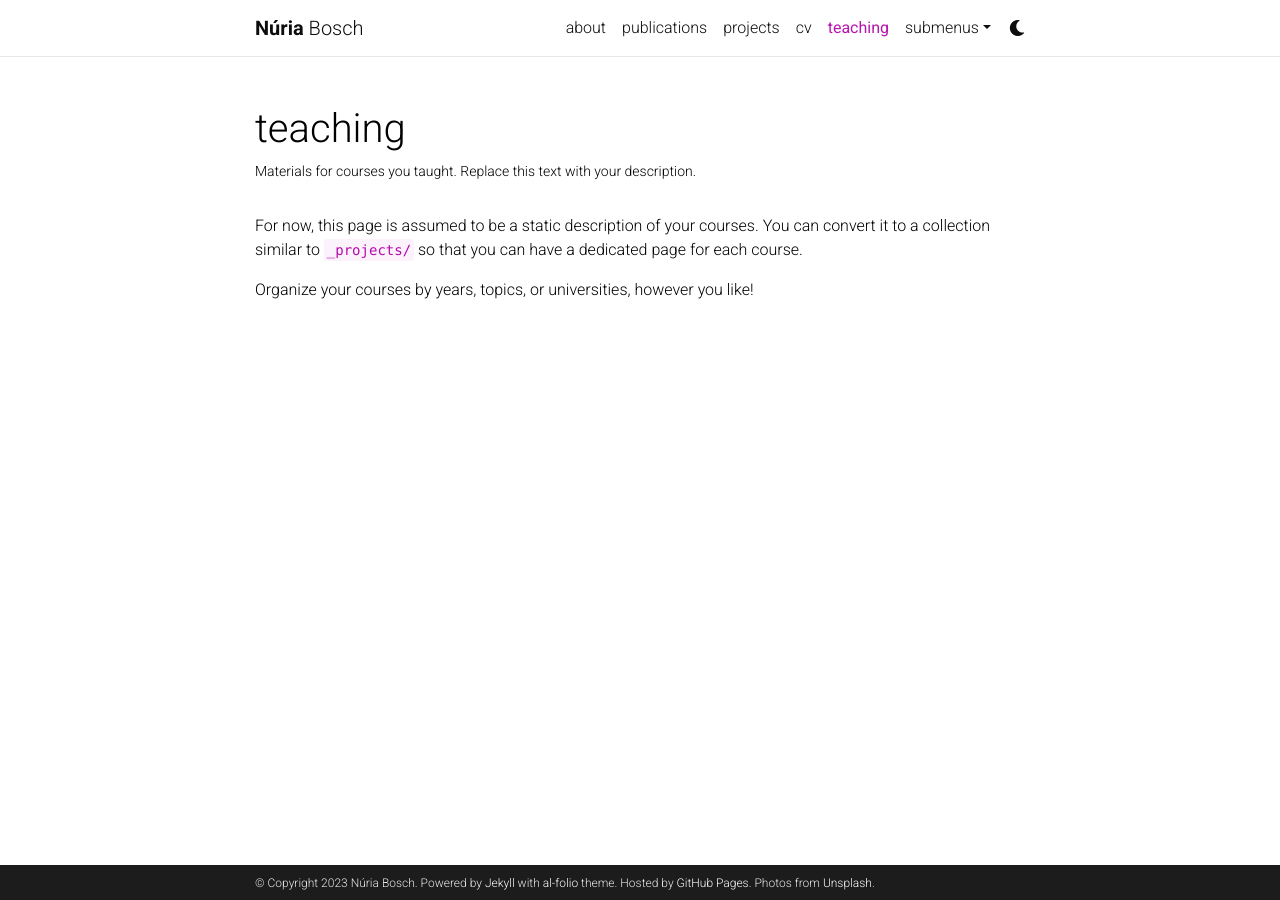
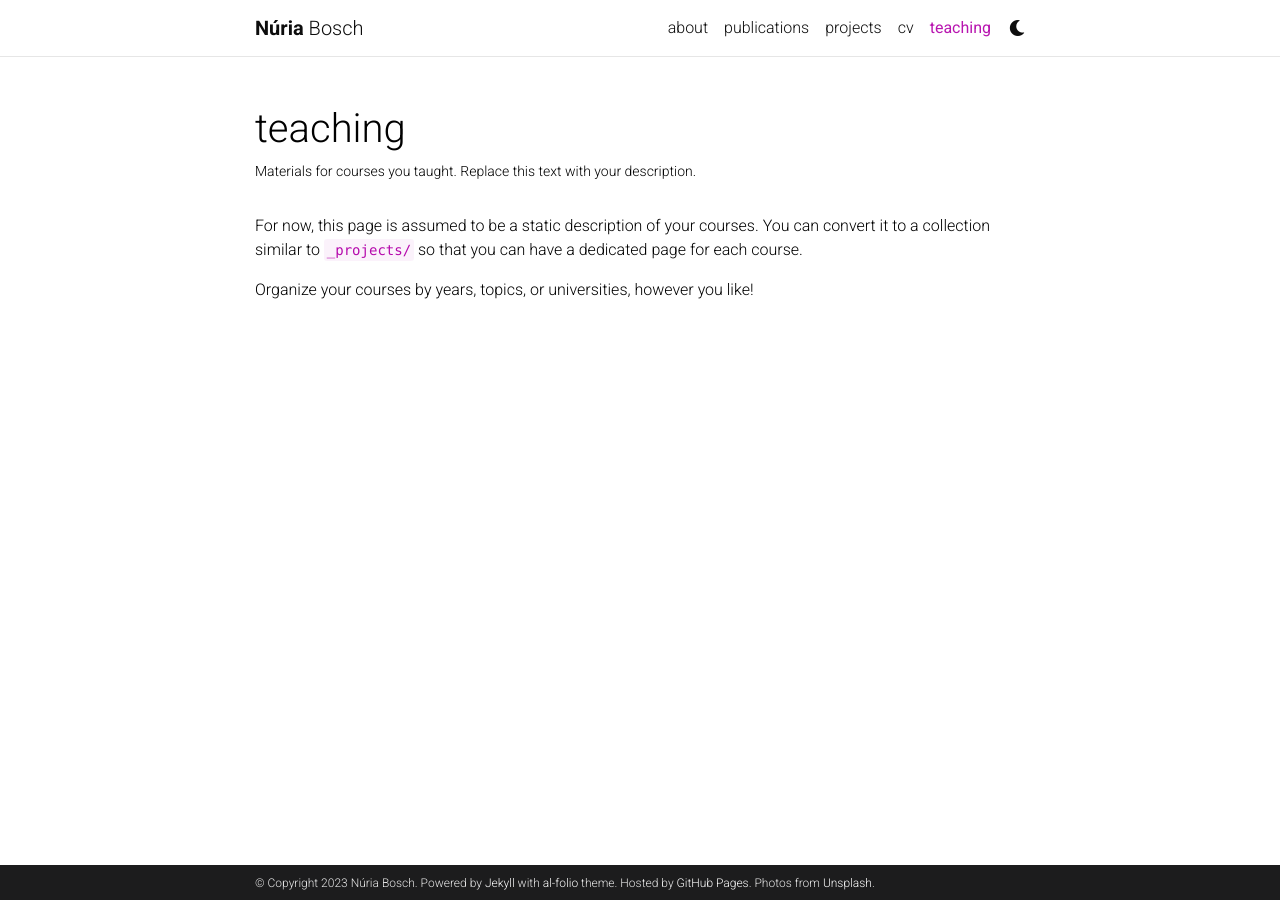
Before and after one commit to nuria-bosch/nuria-bosch.github.io, a Jekyll site: the page built from _pages/teaching.md, in a window 1280 px wide. Built offline with Jekyll 4.4.1, drawn with Linux system fonts in a browser that asks for light colours; comment, search, counter and statistics services are not loaded; a style sheet for code colours, icons or effects is not loaded.

Commit message:
Update header.html

```diff
--- a/_includes/header.html
+++ b/_includes/header.html
@@ -57,22 +57,6 @@
               {%- for p in sorted_pages -%}
               {%- if p.nav and p.autogen == nil -%}
               {%- if p.dropdown %}
-              <li class="nav-item dropdown {% if page.title == p.title %}active{% endif %}">
-                <a class="nav-link dropdown-toggle" href="#" id="navbarDropdown" role="button" data-toggle="dropdown" aria-haspopup="true" aria-expanded="false">{{ p.title }}
-                  {%- if page.title == p.title -%}
-                  <span class="sr-only">(current)</span>
-                  {%- endif -%}
-                </a>
-                <div class="dropdown-menu dropdown-menu-right" aria-labelledby="navbarDropdown">
-                  {%- for child in p.children -%}
-                  {%- if child.title == 'divider' %}
-                  <div class="dropdown-divider"></div>
-                  {%- else %}
-                  <a class="dropdown-item" href="{{ child.permalink | relative_url }}">{{ child.title }}</a>
-                  {%- endif -%}
-                  {% endfor %}
-                </div>
-              </li>
               {%- else %}
               <li class="nav-item {% if page.title == p.title %}active{% endif %}">
                 <a class="nav-link" href="{{ p.url | relative_url }}">{{ p.title }}
```
